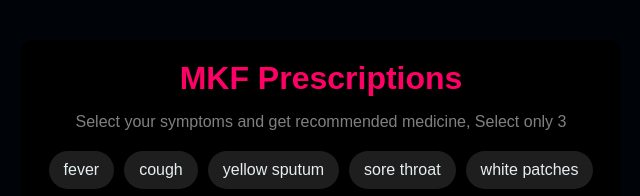
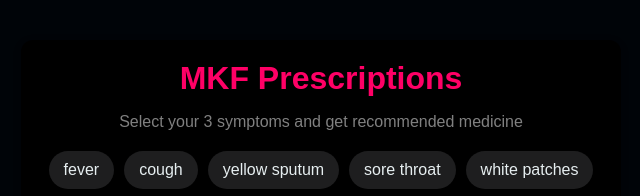
Before and after one commit to themchf/MKFTest, a plain HTML site: page index.html in a window 1280 px wide. Shown: the top 196 px of the page, without its empty margins (319-959 px from the left). Drawn offline with Linux system fonts and the light colour scheme.

Commit message:
Update index.html

```diff
--- a/index.html
+++ b/index.html
@@ -83,7 +83,7 @@
   <div class="container">
     <header>
       <h1>MKF Prescriptions</h1>
-      <p class="muted">Select your symptoms and get recommended medicine, Select only 3</p>
+      <p class="muted">Select your 3 symptoms and get recommended medicine</p>
     </header>
 
     <!-- Symptom selection -->
```
